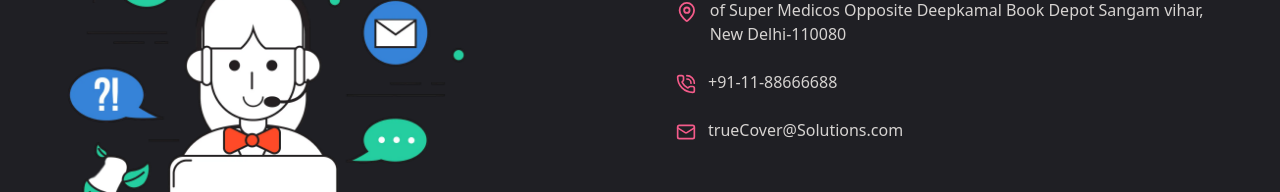
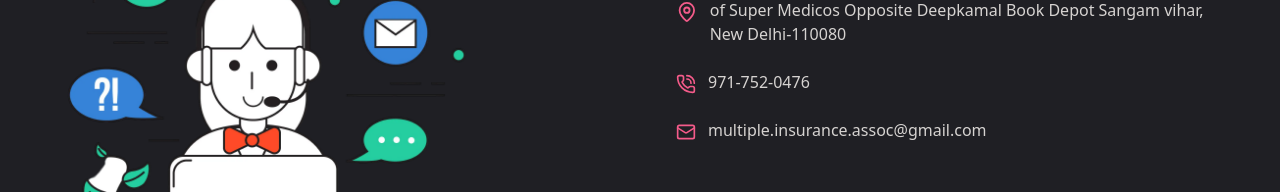
Before and after one commit to Prantik009/InsuranceProject, a React (Vite) app in the folder front-end/: page /contact in a window 1280 px wide. Shown: the part 416-608 px from the top of the page. Built offline with nearby package versions, Linux system fonts and the light colour scheme.

Commit message:
Update Contact.jsx

```diff
--- a/front-end/src/pages/Contact.jsx
+++ b/front-end/src/pages/Contact.jsx
@@ -39,11 +39,11 @@ const Contact = () => {
                 </li>
                 <li className="flex gap-3 items-center text-stone-300 mb-6">
                   <PhoneCall className="text-pink mt-1" size={20} />
-                  <p>+91-11-88666688</p>
+                  <p>971-752-0476</p>
                 </li>
                 <li className="flex gap-3 items-center text-stone-300 mb-6">
                   <Mail className="text-pink mt-1" size={20} />
-                  <p>trueCover@Solutions.com</p>
+                  <p>multiple.insurance.assoc@gmail.com</p>
                 </li>
               </ul>
             </div>
```
